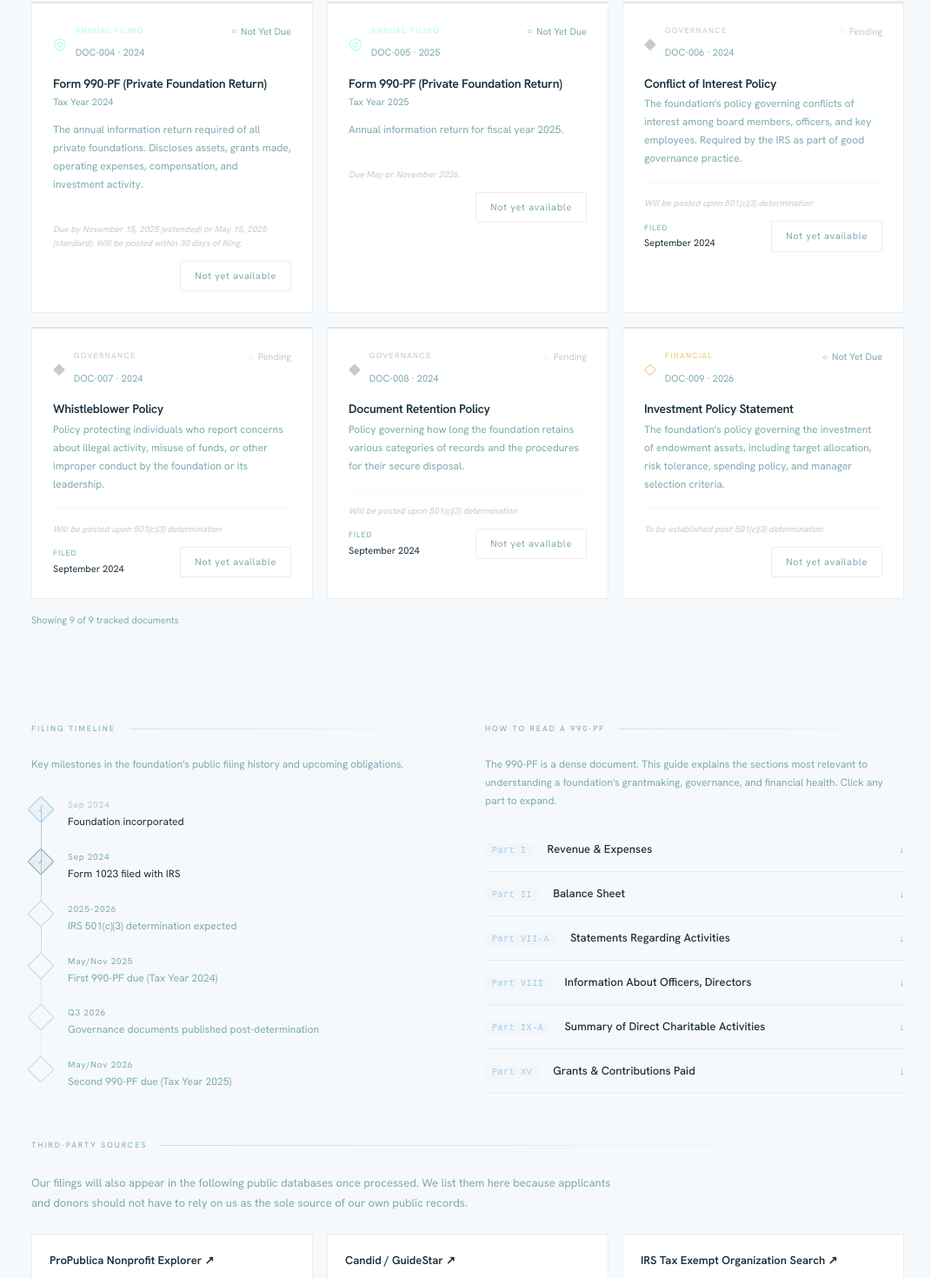
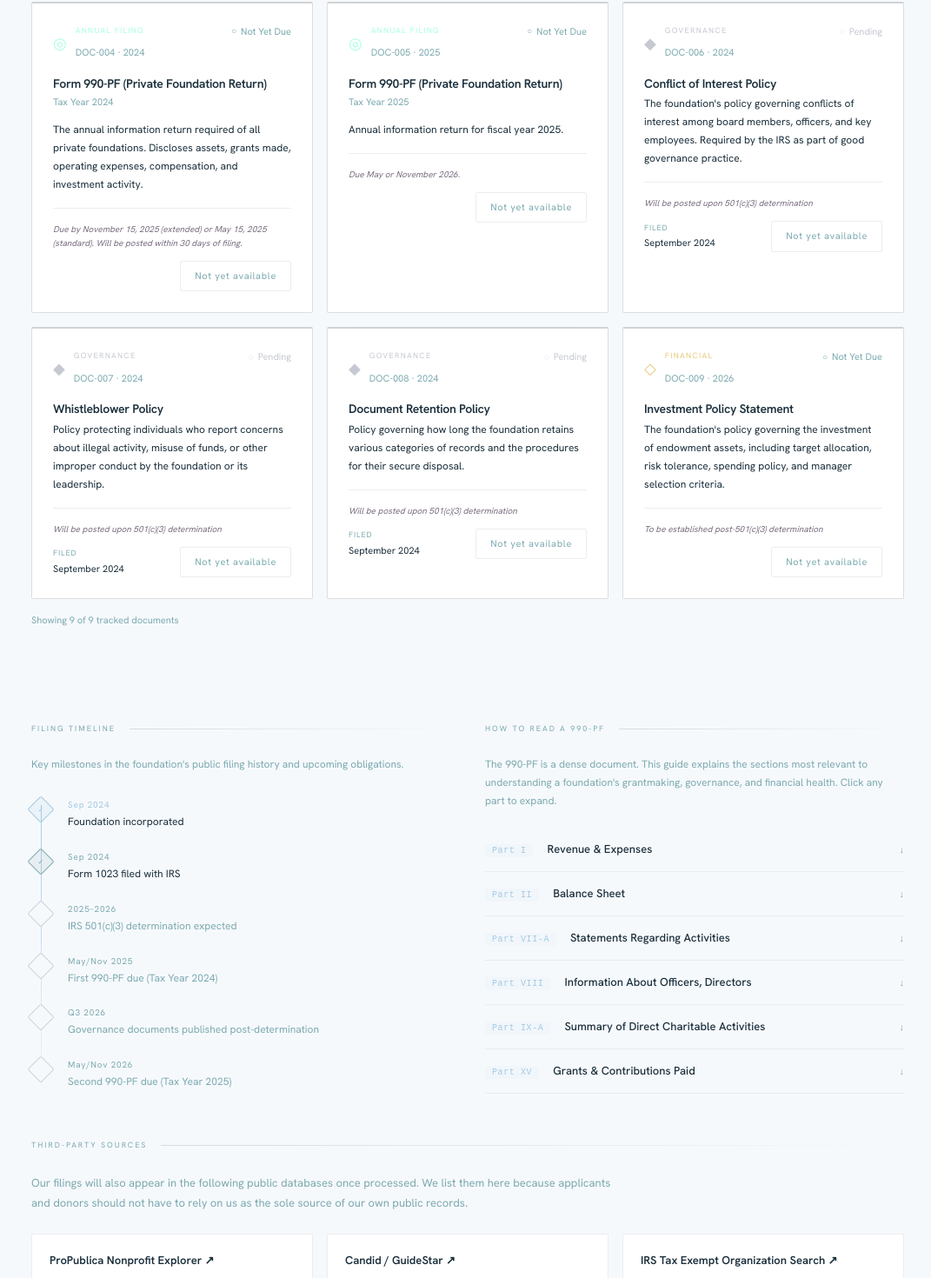
Before and after one commit to Roco41589/ghosts-worth-chasing-site, a Next.js app in the folder ghosts-redesign/: page /transparency/documents in a window 1280 px wide. Shown: the part 1015-2485 px from the top of the page at 87% size, without its empty margins (102-1173 px from the left). Built offline with nearby package versions, Linux system fonts and the light colour scheme.

Commit message:
Update page.tsx

```diff
--- a/ghosts-redesign/app/transparency/documents/page.tsx
+++ b/ghosts-redesign/app/transparency/documents/page.tsx
@@ -201,8 +201,8 @@ function DocumentCard({ doc, index, mounted }: { doc: GWCDocument; index: number
       onMouseEnter={() => setHovered(true)}
       onMouseLeave={() => setHovered(false)}
       style={{
-        border:      `1px solid ${hovered ? typeCfg.color + "40" : C.slateInk + "15"}`,
-        borderTop:   `2px solid ${isAvailable ? typeCfg.color : C.slateInk + "20"}`,
+        border:      `1px solid ${hovered ? typeCfg.color + "60" : C.slateInk + "28"}`,
+        borderTop:   `2px solid ${isAvailable ? typeCfg.color : C.slateInk + "35"}`,
         borderRadius: 2, padding: "24px",
         background:  hovered ? `${typeCfg.color}04` : "white",
         transition:  "all 0.2s ease",
@@ -226,10 +226,10 @@ function DocumentCard({ doc, index, mounted }: { doc: GWCDocument; index: number
 
       <h3 style={{ fontSize: 14, fontWeight: 600, color: C.slateInk, fontFamily: "Hanken Grotesk, sans-serif", margin: "0 0 4px", lineHeight: 1.3 }}>{doc.title}</h3>
       {doc.subtitle && <p style={{ fontSize: 11, color: C.tealGrey, margin: "0 0 12px", fontFamily: "Hanken Grotesk, sans-serif" }}>{doc.subtitle}</p>}
-      <p style={{ fontSize: 12, color: C.tealGrey, lineHeight: 1.75, fontFamily: "Hanken Grotesk, sans-serif", margin: "0 0 16px" }}>{doc.description}</p>
+      <p style={{ fontSize: 12, color: C.slateInk, lineHeight: 1.75, fontFamily: "Hanken Grotesk, sans-serif", margin: "0 0 16px" }}>{doc.description}</p>
 
-      <div style={{ borderTop: `1px solid ${C.slateInk}08`, paddingTop: 16 }}>
-        <p style={{ fontSize: 10, color: C.orchid, fontFamily: "Hanken Grotesk, sans-serif", margin: "0 0 12px", lineHeight: 1.6, fontStyle: "italic" }}>{doc.statusNote}</p>
+      <div style={{ borderTop: `1px solid ${C.slateInk}15`, paddingTop: 16 }}>
+        <p style={{ fontSize: 10, color: "#7A6E80", fontFamily: "Hanken Grotesk, sans-serif", margin: "0 0 12px", lineHeight: 1.6, fontStyle: "italic" }}>{doc.statusNote}</p>
         <div style={{ display: "flex", justifyContent: "space-between", alignItems: "center" }}>
           <div style={{ display: "flex", gap: 16 }}>
             {doc.filedDate && (
@@ -415,7 +415,7 @@ export default function ReadingRoom() {
               <a href={source.url} target="_blank" rel="noopener noreferrer" style={{ fontSize: 13, fontWeight: 600, color: C.slateInk, fontFamily: "Hanken Grotesk, sans-serif", textDecoration: "none", display: "block", marginBottom: 8 }}>
                 {source.name} ↗
               </a>
-              <p style={{ fontSize: 11, color: C.tealGrey, lineHeight: 1.65, margin: "0 0 12px", fontFamily: "Hanken Grotesk, sans-serif" }}>{source.desc}</p>
+              <p style={{ fontSize: 11, color: C.slateInk, lineHeight: 1.65, margin: "0 0 12px", fontFamily: "Hanken Grotesk, sans-serif" }}>{source.desc}</p>
               <div style={{ borderTop: `1px solid ${C.slateInk}08`, paddingTop: 10 }}>
                 <p style={{ fontSize: 9, color: C.tealGrey, margin: "0 0 2px", letterSpacing: "0.1em", textTransform: "uppercase", fontFamily: "Hanken Grotesk, sans-serif" }}>Posting Lag</p>
                 <p style={{ fontSize: 11, color: C.orchid, margin: 0, fontFamily: "Hanken Grotesk, sans-serif" }}>{source.delay}</p>
```
